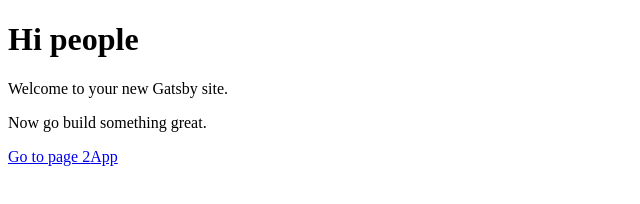
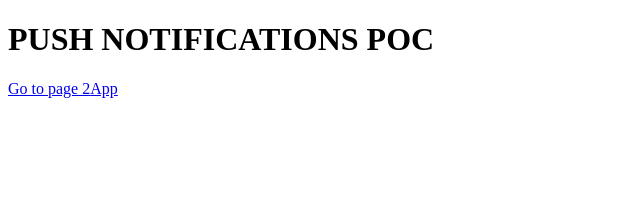
Before and after one commit to Deepa-Peradipurath/testRouter, a Gatsby site: page / in a window 1280 px wide. Shown: the whole page, without its empty margins (0-640 px from the left). Built offline with nearby package versions, Linux system fonts and the light colour scheme; Gatsby itself is replaced by a stand-in of ours.

Commit message:
header change

```diff
--- a/src/pages/index.js
+++ b/src/pages/index.js
@@ -8,9 +8,8 @@ import SEO from "../components/seo"
 const IndexPage = () => (
   <div>
     <SEO title="Home" />
-    <h1>Hi people</h1>
-    <p>Welcome to your new Gatsby site.</p>
-    <p>Now go build something great.</p>
+    <h1>PUSH NOTIFICATIONS POC</h1>
+
     {/* <div style={{ maxWidth: `300px`, marginBottom: `1.45rem` }}>
       <Image />
     </div> */}
```
